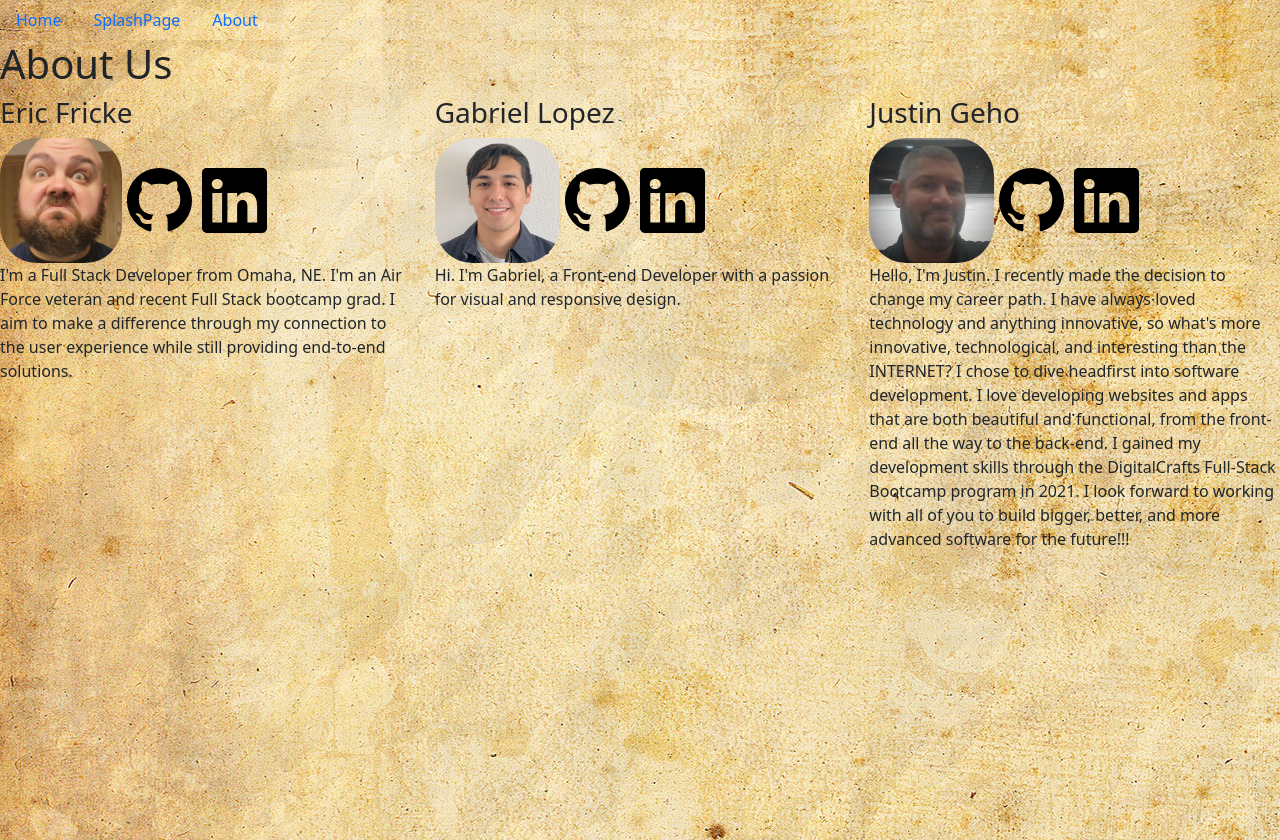
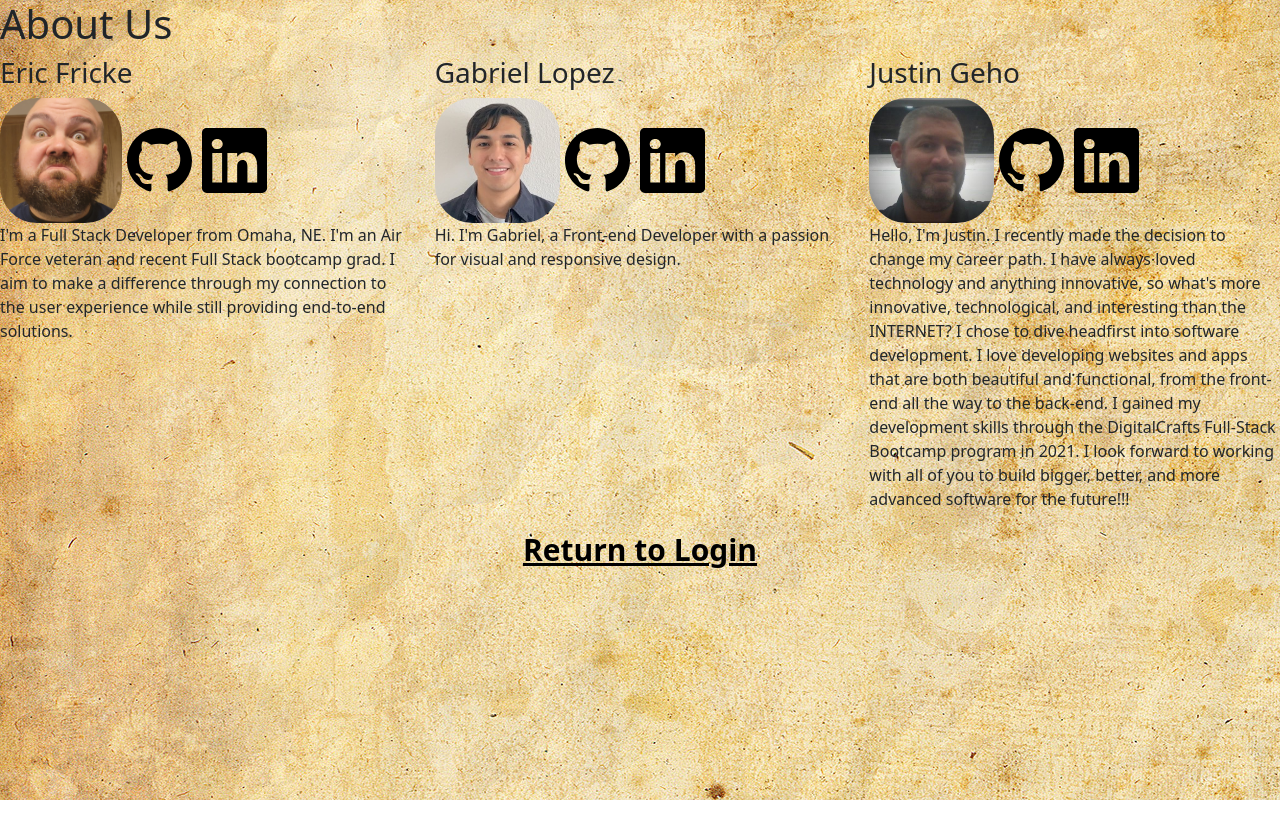
Before and after one commit to JGeho/NostalgiaTV, a React (Create React App) app: page /about in a window 1280 px wide. After the commit the page ends 800 px from the top, so only its background shows below. Built offline with nearby package versions, Linux system fonts and the light colour scheme.

Commit message:
about page link to login

```diff
--- a/src/App.css
+++ b/src/App.css
@@ -72,6 +72,13 @@ body,
   padding: 5px;
 }
 
+.aboutlink {
+  text-align: center;
+  font-size: 30px;
+  color: black;
+  font-weight: bold;
+}
+
 /*Splashpage styles*/
 #rightCont {
   text-align: center;
--- a/src/App.js
+++ b/src/App.js
@@ -4,12 +4,12 @@ import { Route, Routes, Navigate } from 'react-router-dom';
 import Splashpage from './components/splashPage/SplashPage';
 import Home from './components/home/Home';
 import About from './components/about/About';
-import NavBar from './components/common/NavBar';
+//import NavBar from './components/common/NavBar';
 
 export default function App() {
   return (
     <React.Fragment>
-      <NavBar />
+      {/* <NavBar /> */}
       <div className='App'>
         <Routes>
           <Route path="/home" element={<Home />} />
--- a/src/components/about/About.jsx
+++ b/src/components/about/About.jsx
@@ -82,6 +82,9 @@ export default function About() {
             <p>Hello, I'm Justin. I recently made the decision to change my career path. I have always loved technology and anything innovative, so what's more innovative, technological, and interesting than the INTERNET? I chose to dive headfirst into software development. I love developing websites and apps that are both beautiful and functional, from the front-end all the way to the back-end. I gained my development skills through the DigitalCrafts Full-Stack Bootcamp program in 2021. I look forward to working with all of you to build bigger, better, and more advanced software for the future!!!</p>
           </Col>
         </Row>
+        <Row>
+          <a href='/SplashPage' className="aboutlink">Return to Login</a>
+        </Row>
       </div>
     );
 }
--- a/src/styles/home.css
+++ b/src/styles/home.css
@@ -2,7 +2,7 @@
     display: grid;
     grid-template-columns: 70% 1fr;
     grid-template-rows: 70px auto;
-    height: 100%;
+    height: 80%;
     margin: 0;
     /* background-image: url("../../back2.jpg"); */
 }
```
